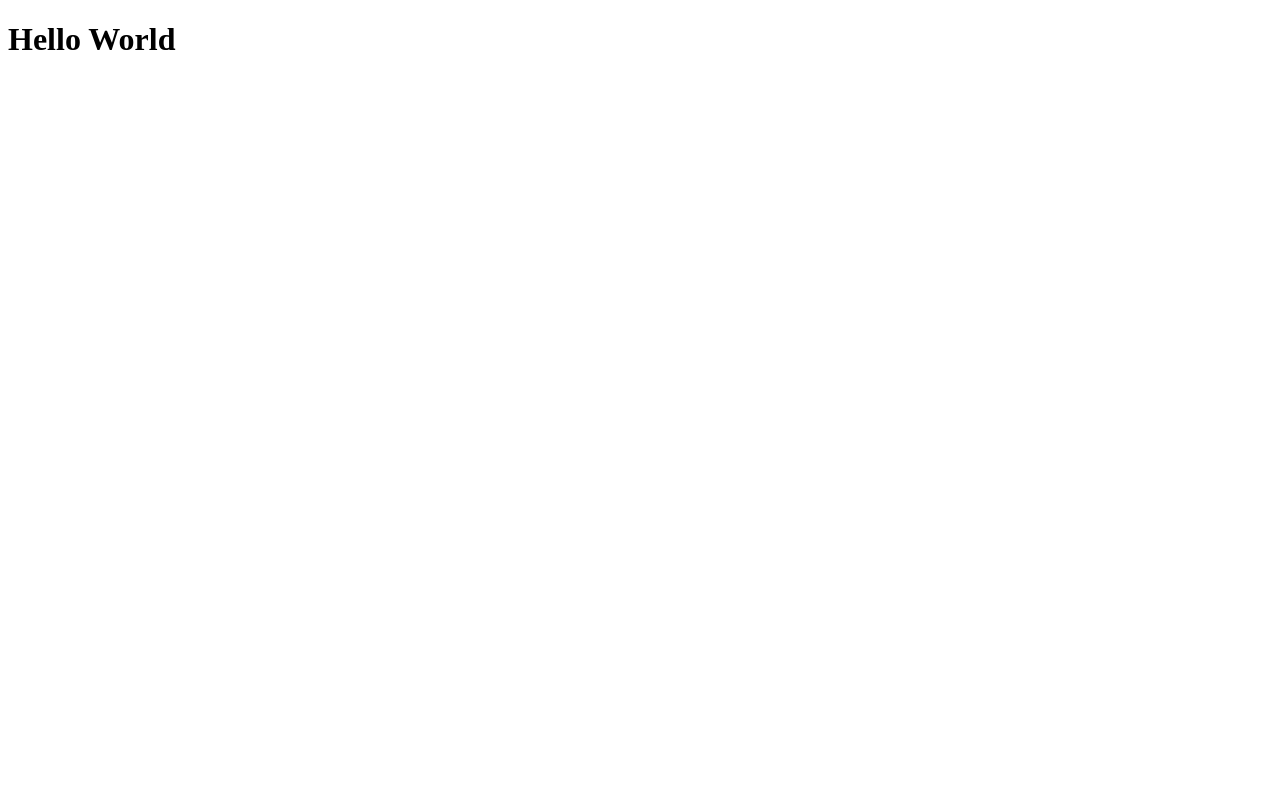
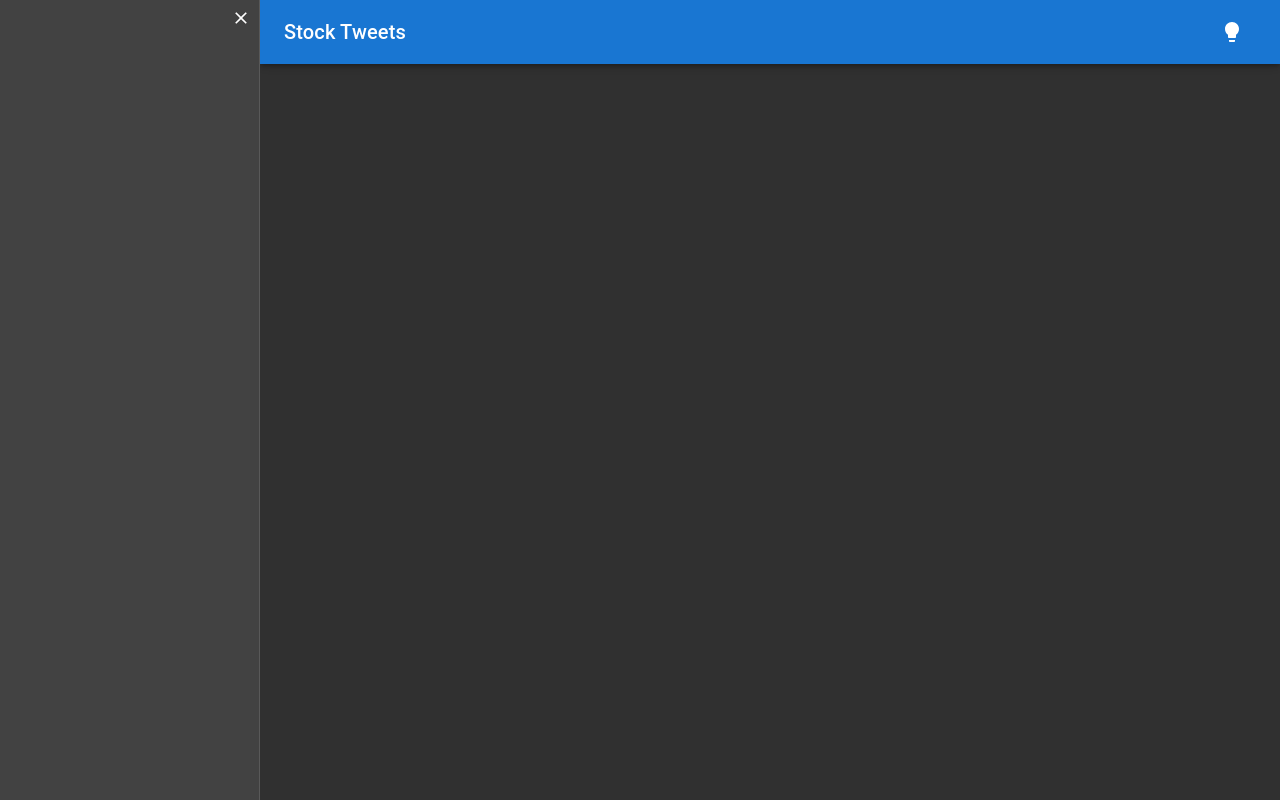
Before and after one commit to WillRussell/stocktwits-dash, a React (Create React App) app: page / in a window 1280 px wide. Built offline with nearby package versions, Linux system fonts and the light colour scheme.

Commit message:
Create dashboard layout
* adds top navigation bar

* adds a collapsible sidebar

* add night mode / theme toggle button

* stores theme selection with react-cookie hook

```diff
--- a/src/App.jsx
+++ b/src/App.jsx
@@ -1,10 +1,35 @@
-import React from 'react';
+import React, { useState } from 'react';
+import { CookiesProvider, useCookies } from 'react-cookie';
+import { isUndefined } from 'lodash';
+import { MuiThemeProvider } from '@material-ui/core/styles';
+import CssBaseline from '@material-ui/core/CssBaseline';
+import Layout from './components/Layout';
+import { lightTheme, darkTheme } from './support/themes';
 
 function App() {
+  const [cookies, setCookie] = useCookies(['themeOpts']);
+  const initialTheme = isUndefined(cookies.themeOpts) ? false : cookies.themeOpts.isThemeLight;
+  const [isThemeLight, setTheme] = useState(initialTheme);
+
+  const toggleTheme = () => {
+    setTheme(!isThemeLight);
+    setCookie('themeOpts', {
+      isThemeLight: !isThemeLight,
+    }, { path: '/' });
+  };
+
   return (
-    <div>
-      <h1>Hello World</h1>
-    </div>
+    <CookiesProvider>
+      <MuiThemeProvider theme={isThemeLight ? lightTheme : darkTheme}>
+        <CssBaseline />
+        <div className="app">
+          <Layout
+            toggleTheme={toggleTheme}
+            isThemeLight={isThemeLight}
+          />
+        </div>
+      </MuiThemeProvider>
+    </CookiesProvider>
   );
 }
 
--- /dev/null
+++ b/src/components/Layout/Navbar/ThemeToggleButton.jsx
@@ -0,0 +1,38 @@
+import React from 'react';
+import PropTypes from 'prop-types';
+
+/* Material-UI Components */
+import Tooltip from '@material-ui/core/Tooltip';
+import SvgIcon from '@material-ui/core/SvgIcon';
+import IconButton from '@material-ui/core/IconButton';
+
+import useStyles from './styles';
+
+const solid = 'M9 21c0 .55.45 1 1 1h4c.55 0 1-.45 1-1v-1H9v1zm3-19C8.14 2 5 5.14 5 9c0 2.38 1.19 4.47 3 5.74V17c0 .55.45 1 1 1h6c.55 0 1-.45 1-1v-2.26c1.81-1.27 3-3.36 3-5.74 0-3.86-3.14-7-7-7zm2.85 11.1l-.85.6V16h-4v-2.3l-.85-.6C7.8 12.16 7 10.63 7 9c0-2.76 2.24-5 5-5s5 2.24 5 5c0 1.63-.8 3.16-2.15 4.1z';
+const outline = 'm9,21c0,0.55 0.45,1 1,1l4,0c0.55,0 1,-0.45 1,-1l0,-1l-6,0l0,1zm3,-19c-3.86,0 -7,3.14 -7,7c0,2.38 1.19,4.47 3,5.74l0,2.26c0,0.55 0.45,1 1,1l6,0c0.55,0 1,-0.45 1,-1l0,-2.26c1.81,-1.27 3,-3.36 3,-5.74c0,-3.86 -3.14,-7 -7,-7z';
+
+function ThemeIconButton({ isThemeLight, toggleTheme, open }) {
+  const classes = useStyles();
+
+  return (
+    <Tooltip title="Toggle light/dark theme" placement="left">
+      <IconButton
+        aria-label="Theme Toggle"
+        onClick={toggleTheme}
+        className={!open ? classes.rightGutterPadding : null}
+      >
+        <SvgIcon>
+          <path fill="#fff" d={isThemeLight ? solid : outline} />
+        </SvgIcon>
+      </IconButton>
+    </Tooltip>
+  );
+}
+
+ThemeIconButton.propTypes = {
+  isThemeLight: PropTypes.bool.isRequired,
+  toggleTheme: PropTypes.func.isRequired,
+  open: PropTypes.bool.isRequired,
+};
+
+export default ThemeIconButton;
--- /dev/null
+++ b/src/components/Layout/Navbar/index.jsx
@@ -0,0 +1,62 @@
+import React from 'react';
+import PropTypes from 'prop-types';
+import classNames from 'classnames';
+
+/* Material-UI Components */
+import AppBar from '@material-ui/core/AppBar';
+import Toolbar from '@material-ui/core/Toolbar';
+import Typography from '@material-ui/core/Typography';
+import IconButton from '@material-ui/core/IconButton';
+import MenuIcon from '@material-ui/icons/Menu';
+
+import ThemeToggleButton from './ThemeToggleButton';
+import useStyles from './styles';
+
+function Navbar({
+  open,
+  isThemeLight,
+  toggleTheme,
+  handleSidebarOpen,
+}) {
+  const classes = useStyles();
+
+  return (
+    <AppBar
+      position="fixed"
+      className={classNames(classes.appBar, { [classes.appBarShift]: open })}
+    >
+      <Toolbar disableGutters={!open}>
+        <IconButton
+          color="inherit"
+          aria-label="Open drawer"
+          onClick={handleSidebarOpen}
+          className={classNames(classes.menuButton, open && classes.hide)}
+        >
+          <MenuIcon />
+        </IconButton>
+        <Typography
+          className={classes.grow}
+          variant="h6"
+          color="inherit"
+          noWrap
+        >
+          Stock Tweets
+        </Typography>
+        <ThemeToggleButton
+          isThemeLight={isThemeLight}
+          toggleTheme={toggleTheme}
+          open={open}
+        />
+      </Toolbar>
+    </AppBar>
+  );
+}
+
+Navbar.propTypes = {
+  open: PropTypes.bool.isRequired,
+  isThemeLight: PropTypes.bool.isRequired,
+  toggleTheme: PropTypes.func.isRequired,
+  handleSidebarOpen: PropTypes.func.isRequired,
+};
+
+export default Navbar;
--- /dev/null
+++ b/src/components/Layout/Navbar/styles.js
@@ -0,0 +1,36 @@
+import { makeStyles } from '@material-ui/core/styles';
+
+const drawerWidth = 260;
+
+const styles = makeStyles((theme) => ({
+  grow: {
+    flexGrow: 1,
+  },
+  appBar: {
+    transition: theme.transitions.create(['margin', 'width'], {
+      easing: theme.transitions.easing.sharp,
+      duration: theme.transitions.duration.leavingScreen,
+    }),
+    color: theme.palette.common.white,
+  },
+  appBarShift: {
+    width: `calc(100% - ${drawerWidth}px)`,
+    marginLeft: drawerWidth,
+    transition: theme.transitions.create(['margin', 'width'], {
+      easing: theme.transitions.easing.easeOut,
+      duration: theme.transitions.duration.enteringScreen,
+    }),
+  },
+  menuButton: {
+    marginLeft: 12,
+    marginRight: 20,
+  },
+  hide: {
+    display: 'none',
+  },
+  rightGutterPadding: {
+    marginRight: 24,
+  },
+}));
+
+export default styles;
--- /dev/null
+++ b/src/components/Layout/Sidebar/index.jsx
@@ -0,0 +1,39 @@
+import React from 'react';
+import PropTypes from 'prop-types';
+
+/* Material-UI Components */
+import Drawer from '@material-ui/core/Drawer';
+import IconButton from '@material-ui/core/IconButton';
+import CloseIcon from '@material-ui/icons/Close';
+import useStyles from './styles';
+
+function Sidebar({ open, handleSidebarClose }) {
+  const classes = useStyles();
+
+  return (
+    <Drawer
+      className={classes.drawer}
+      variant="persistent"
+      anchor="left"
+      open={open}
+      classes={{ paper: classes.drawerPaper }}
+    >
+      <div className={classes.drawerHeader}>
+        <IconButton
+          className={classes.closeButton}
+          onClick={handleSidebarClose}
+        >
+          <CloseIcon fontSize="small" />
+        </IconButton>
+      </div>
+    </Drawer>
+  );
+}
+
+Sidebar.propTypes = {
+  open: PropTypes.bool.isRequired,
+  isThemeLight: PropTypes.bool.isRequired,
+  handleSidebarClose: PropTypes.func.isRequired,
+};
+
+export default Sidebar;
--- /dev/null
+++ b/src/components/Layout/Sidebar/styles.js
@@ -0,0 +1,29 @@
+import { makeStyles } from '@material-ui/core/styles';
+
+const drawerWidth = 260;
+
+const styles = makeStyles((theme) => ({
+  closeButton: {
+    position: 'absolute',
+    top: 0,
+    right: 0,
+    padding: theme.spacing(1 / 2),
+    margin: theme.spacing(1 / 2),
+  },
+  drawer: {
+    width: drawerWidth,
+    flexShrink: 0,
+  },
+  drawerPaper: {
+    width: drawerWidth,
+  },
+  drawerHeader: {
+    display: 'flex',
+    alignItems: 'center',
+    padding: '0 8px',
+    ...theme.mixins.toolbar,
+    justifyContent: 'center',
+  },
+}));
+
+export default styles;
--- /dev/null
+++ b/src/components/Layout/index.jsx
@@ -0,0 +1,44 @@
+import React, { useState } from 'react';
+import PropTypes from 'prop-types';
+import classNames from 'classnames';
+import { withTheme } from '@material-ui/core/styles';
+
+/* Styles */
+import useStyles from './styles';
+
+/* Page Components */
+import Navbar from './Navbar';
+import Sidebar from './Sidebar';
+
+function Layout({ toggleTheme, isThemeLight }) {
+  const classes = useStyles();
+
+  const [open, toggleSidebar] = useState(true);
+  const handleSidebarOpen = () => toggleSidebar(true);
+  const handleSidebarClose = () => toggleSidebar(false);
+
+  return (
+    <div className={classes.layoutRoot}>
+      <Navbar
+        open={open}
+        isThemeLight={isThemeLight}
+        toggleTheme={toggleTheme}
+        handleSidebarOpen={handleSidebarOpen}
+      />
+      <Sidebar
+        open={open}
+        handleSidebarClose={handleSidebarClose}
+      />
+      <main className={classNames(classes.content, { [classes.contentShift]: open })}>
+        <div className={classes.drawerHeader} />
+      </main>
+    </div>
+  );
+}
+
+Layout.propTypes = {
+  toggleTheme: PropTypes.func.isRequired,
+  isThemeLight: PropTypes.bool.isRequired,
+};
+
+export default withTheme(Layout);
--- /dev/null
+++ b/src/components/Layout/styles.js
@@ -0,0 +1,35 @@
+import { makeStyles } from '@material-ui/core/styles';
+
+const drawerWidth = 240;
+
+const styles = makeStyles((theme) => ({
+  layoutRoot: {
+    display: 'flex',
+    flex: 1,
+  },
+  drawerHeader: {
+    display: 'flex',
+    alignItems: 'center',
+    padding: '0 8px',
+    ...theme.mixins.toolbar,
+    justifyContent: 'center',
+  },
+  content: {
+    flexGrow: 1,
+    padding: theme.spacing(2, 4),
+    transition: theme.transitions.create('margin', {
+      easing: theme.transitions.easing.sharp,
+      duration: theme.transitions.duration.leavingScreen,
+    }),
+    marginLeft: -drawerWidth,
+  },
+  contentShift: {
+    transition: theme.transitions.create('margin', {
+      easing: theme.transitions.easing.easeOut,
+      duration: theme.transitions.duration.enteringScreen,
+    }),
+    marginLeft: 0,
+  },
+}));
+
+export default styles;
--- a/src/index.js
+++ b/src/index.js
@@ -1,5 +1,6 @@
 import React from 'react';
 import ReactDOM from 'react-dom';
+import './index.scss';
 import App from './App';
 import * as serviceWorker from './serviceWorker';
 
--- /dev/null
+++ b/src/index.scss
@@ -0,0 +1,28 @@
+html {
+	min-height: 100vh;
+	display: flex;
+	flex-direction: column;
+	body {
+		display: flex;
+		flex: 1;
+		margin: 0;
+		padding: 0;
+		font-family: 'Roboto', -apple-system, BlinkMacSystemFont, 'Segoe UI', 'Oxygen', 'Ubuntu', 'Cantarell', 'Fira Sans', 'Droid Sans', 'Helvetica Neue', sans-serif;
+		-webkit-font-smoothing: antialiased;
+		-moz-osx-font-smoothing: grayscale;
+		#root {
+			display: flex;
+			flex: 1;
+			flex-direction: column;
+			.app {
+				display: flex;
+				flex: 1;
+				main {
+					display: flex;
+					flex-direction: column;
+					flex: 1;
+				}
+			}
+		}
+	}
+}
--- /dev/null
+++ b/src/support/themes.js
@@ -0,0 +1,16 @@
+import { createMuiTheme } from '@material-ui/core/styles';
+import { blue } from '@material-ui/core/colors';
+
+export const darkTheme = createMuiTheme({
+  palette: {
+    type: 'dark',
+    primary: { main: blue[700] },
+  },
+});
+
+export const lightTheme = createMuiTheme({
+  palette: {
+    type: 'light',
+    primary: { main: blue[700] },
+  },
+});
```
